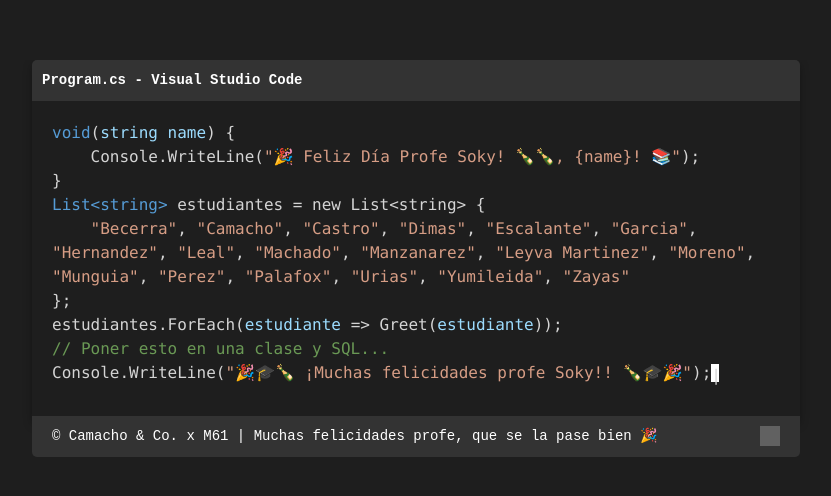
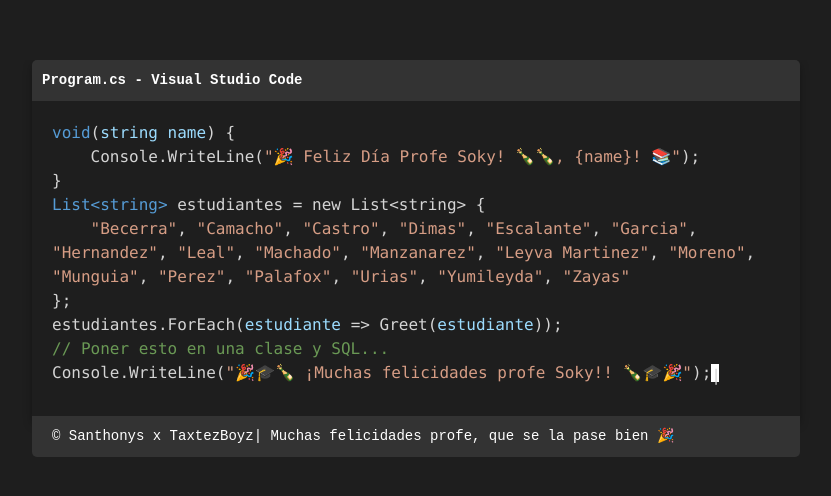
Before and after one commit to YourDaddySebas/happy-message-react, a React (Create React App) app: page / in a window 1280 px wide. Shown: the part 142-638 px from the top of the page, without its empty margins (224-1055 px from the left). Built offline with nearby package versions, Linux system fonts and the light colour scheme; grey boxes are pictures that could not be loaded.

Commit message:
Cambiado nombrs, editado footer

```diff
--- a/src/App.js
+++ b/src/App.js
@@ -55,7 +55,7 @@ const code = [
   { type: "default", text: ", " },
   { type: "string", text: '"Urias"' },
   { type: "default", text: ", " },
-  { type: "string", text: '"Yumileida"' },
+  { type: "string", text: '"Yumileyda"' },
   { type: "default", text: ", " },
   { type: "string", text: '"Zayas"' },
   { type: "newline", text: "\n" },
@@ -135,17 +135,22 @@ function App() {
       </div>
       {/* Footer */}
       <footer className="footer">
-        <p>© Camacho & Co. x M61 | Muchas felicidades profe, que se la pase bien 🎉</p>
+        <p>© Santhonys x TaxtezBoyz| Muchas felicidades profe, que se la pase bien 🎉</p>
         <a
+        /*
           href="https://github.com/YourDaddySebas/happy-message-react"
           target="_blank"
           rel="noopener noreferrer"
           className="github-link"
+          */
         >
+
           <img
+          /*
             src="https://github.githubassets.com/images/modules/logos_page/GitHub-Mark.png"
             alt="GitHub logo"
             className="github-icon"
+            */
           />
         </a>
       </footer>
```
